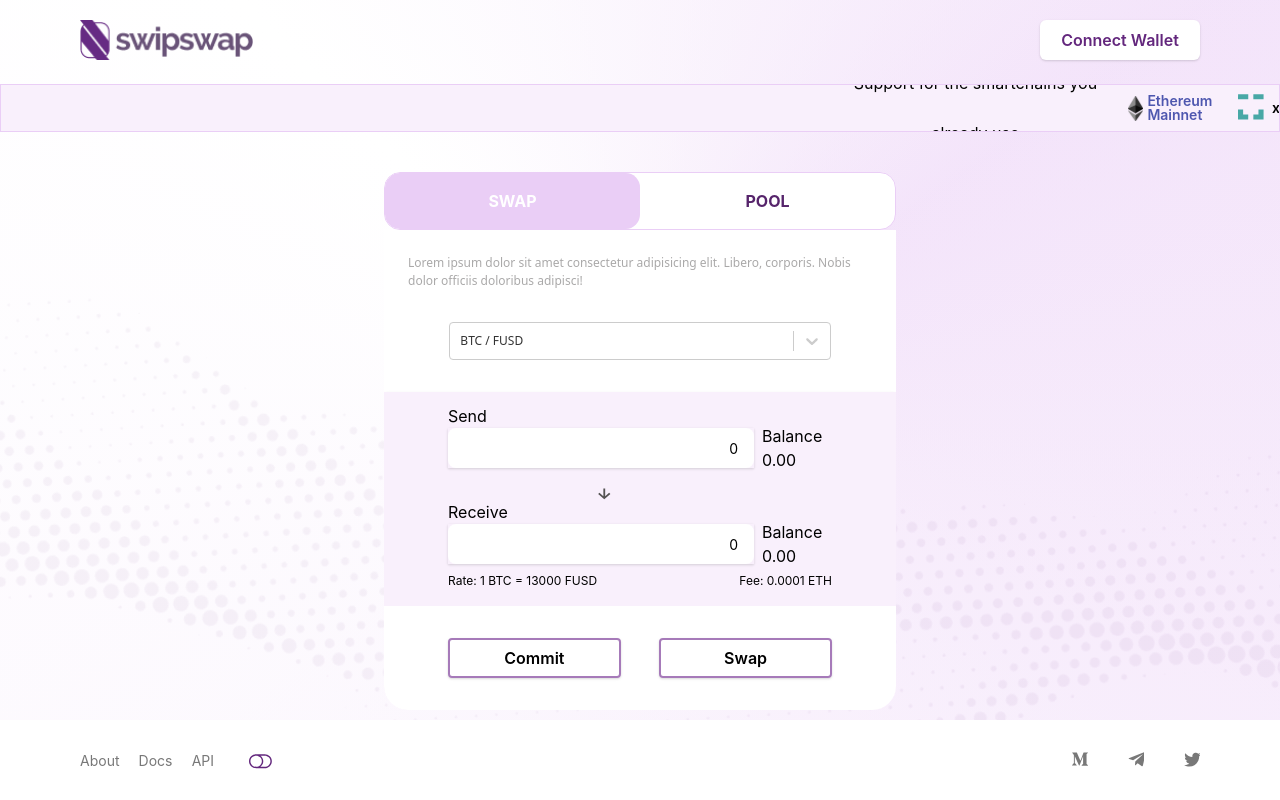
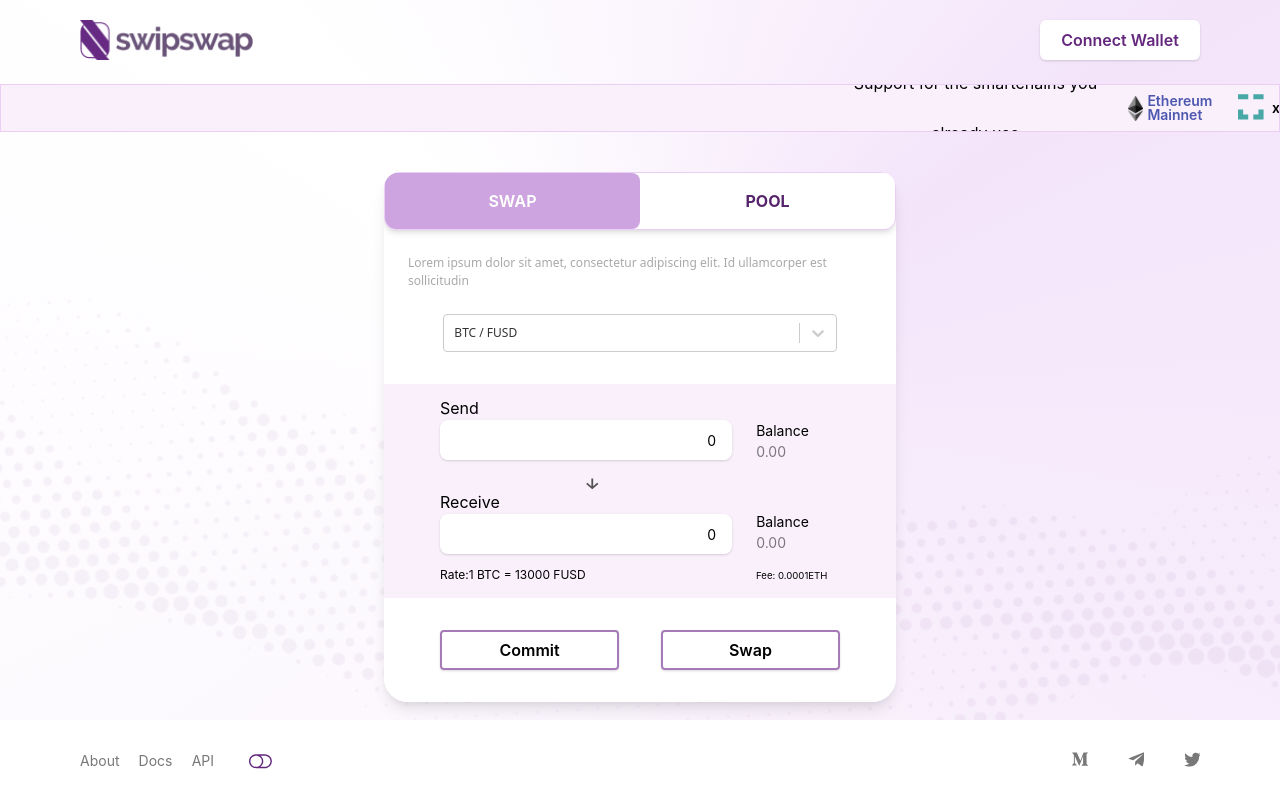
Before and after one commit to swipswap/webclient, a Next.js app: page / in a window 1280 px wide. Built offline with nearby package versions, Linux system fonts and the light colour scheme.

Commit message:
Improve ui for form

```diff
--- a/components/DropDown/index.tsx
+++ b/components/DropDown/index.tsx
@@ -1,9 +1,8 @@
 import Select from 'react-select'
 
 export default function DropDown ({ theme, options, name, changeHandler }) {
-  // const bgStyle = false ? 'bg-white text-black': 'bg-swip-deep'
   return (
-    <div className={`w-11/12 mx-auto rounded-lg mb-2 md:mb-5`}>
+    <div className={`mt-3 md:mt-6 px-0 md:px-4 md:w-11/12 mx-auto rounded-lg mb-2 md:mb-5`}>
       <Select instanceId="select-select" defaultValue={options[0]} placeholder="Select pair" options={options} name={name} onChange={changeHandler} />
     </div>
   )
--- a/components/Footer/index.tsx
+++ b/components/Footer/index.tsx
@@ -3,7 +3,7 @@ import SocialLinks from "../SocialLinks";
 
 export default function Footer({ theme, setTheme }){
   return(
-    <div className={`absolute bottom-0 w-full flex items-center justify-between px-6 md:px-20 h-12 md:h-20 mx-auto bg-${theme.footer.bg}`}>
+    <div className={`bottom-0 w-full flex items-center justify-between px-6 md:px-20 h-12 md:h-20 mx-auto bg-${theme.footer.bg}`}>
       <nav>
         <ul className="flex items-center justify-between w-32 md:w-48 text-xs md:text-sm">
           {["About","Docs","API"].map(item => <MenuItem key={item} text={item} />)}
--- /dev/null
+++ b/components/FormField/index.tsx
@@ -0,0 +1,7 @@
+const FormField = ({children, className=""}) => (
+	<div className={`flex pl-2 tablets:pl-6  justify-between ${className}`}>
+		{children}
+	</div>
+)
+
+export default  FormField
--- a/components/FormInput/index.tsx
+++ b/components/FormInput/index.tsx
@@ -1,25 +1,11 @@
-// export default function FormInput({label, value, onChange, coin, name, balance="", balanceText="Balance", textPosition="right"}: {label: string; textPosition?:string; value: number | string; onChange: (e?: any )=>void; coin?: string; name: string; balance?: string; balanceText?:string }){
-//     return (
-        // <div className="mt-8">
-        //     <span className="inline-block w-full text-right text-xs px-2">
-        //     {balance && <>
-        //         <span className={`inline-block text-left w-12`}>{balanceText}:</span>
-        //         <span className="inline-block text-left w-12 underline cursor-pointer hover:text-gray-700">{balance}</span>
-        //     </>
-        //     }
-        //     </span>
-        //     <label className="relative flex w-full h-10 justify-between shadow">
-        //         <span className="flex items-center w-20 h-full pl-2 text-xl text-left">{label}</span>
-        //         <input className={`absolute w-full -z-1 flex left-0 items-center text-xl h-full px-20 pr-16 text-${textPosition} focus:outline-none`} name={name} value={value} onChange={onChange}/>
-        //         <span className="flex items-center w-16 h-full pr-2 text-xl text-right justify-end">{coin}</span>
 export default function FormInput({theme, classname, inputStyle, label, value, onChange, coin, name, balance="", balanceText="Balance"}: {inputStyle:string; theme: Theme; classname: string; label: string; value: number | string; onChange: (e?: any )=>void; coin?: string; name: string; balance?: string; balanceText?:string }){
-	const bgStyle = theme ? `bg-${theme.swap.bgPri} text-${theme.swap.balTxt} focus:bg-${theme.swap.balTxt}`: 'bg-swip-deep text-white'
+	const bgStyle = theme ? `bg-${theme.swap.bgPri} text-${theme.swap.balTxt} focus:bg-${theme.swap.bgPri}`: 'bg-swip-deep text-white'
 	return (
-        <div className={`${classname} w-3/4`}>
-						<label className={`text-sm md:text-base text-${theme.swap.balTxt}`}>{label}</label>
-            <label className="relative flex w-full h-10 justify-between shadow">
-                <span className={`z-3 p-2 flex ${theme ? 'text-black': 'text-white'} w-20 h-full text-sm text-right justify-start`}>{coin}</span>
-                <input className={`${inputStyle} ${bgStyle} rounded-lg absolute w-full -z-1 flex left-0 h-full p-4 text-sm focus:outline-none`} name={name} value={value} onChange={onChange}/>
+        <div className={`w-8/12 md:w-3/4 ${classname}`}>
+			<span className={`text-sm md:text-base text-${theme.swap.balTxt}`}>{label}</span>
+            <label className="relative flex w-full h-10 justify-between shadow overflow-hidden rounded-lg">
+                {/* <span className={`z-3 p-2 flex ${theme ? 'text-black': 'text-white'} w-20 h-full text-sm text-right justify-start`}>{coin}</span> */}
+                <input autoComplete="off" className={`${inputStyle} ${bgStyle} rounded-lg absolute w-full -z-1 flex left-0 h-full p-4 text-sm focus:outline-none`} name={name} value={value} onChange={onChange}/>
             </label>
         </div>
 
--- a/components/Layout/index.tsx
+++ b/components/Layout/index.tsx
@@ -34,7 +34,7 @@ const Layout = ({ theme, children }: {children:any, theme:Theme}) => {
 
 
   return (
-    <main className={`relative block h-screen pt-1 w-full ${theme.bgCol} bg-bg-img bg-no-repeat bg-cover bg-center`}>
+    <main className={` flex flex-col justify-between relative h-screen pt-1 w-full ${theme.bgCol} bg-bg-img bg-no-repeat bg-cover bg-center`}>
         {children}
     </main>
   )
--- a/components/Swap/index.tsx
+++ b/components/Swap/index.tsx
@@ -1,12 +1,11 @@
 import { useState, useEffect } from "react"
 import { toast } from 'react-toastify'
 import { handleCommit, handleFinalise, loadPool, handleValueChange, supportedPools, getAddressBalance, toggleModalState } from "../handlers"
-import Select from 'react-select'
 import FormInput from '../FormInput'
 import PaymentModal from "../PaymentModal"
 import { tbitcoin } from "../../scripts"
-import DropDown from "../DropDown"
 import { FormBtn } from "../Button"
+import FormField from "../FormField"
 
 const initLockDetails = {
 	amount: "",
@@ -50,11 +49,11 @@ export default function Swap({ lightTheme, address, selectedPair, theme }) {
 	const bgStyle = `bg-${theme.swap.bgPri}`
 	const textStyle = `text-${theme.swap.balTxt}`
 
-	return <div className="w-full shadow rounded">
+	return <div className="w-full">
 		<form onSubmit={(e) => { e.preventDefault() }}>
 			<div className={`h-52 bg-${theme.swap.bgSec}`}>
-				<div className='px-10 pb-1'>
-					<div className='flex pl-2 tablets:pl-6'>
+				<div className='px-5 md:px-8'>
+					<FormField>
 						<FormInput
 							classname='mt-3'
 							inputStyle={'w-3/5 text-right'}
@@ -64,44 +63,39 @@ export default function Swap({ lightTheme, address, selectedPair, theme }) {
 							name={'externalCoin'}
 							coin={externalCoin}
 						/>
-						<div className='text-sm md:text-base pl-2 flex justify-right align-center flex-col mt-8'>
+						<div className='w-4/12 text-xs md:text-sm pl-3 md:pl-6 pt-2 md:pt-1 flex justify-right align-center flex-col mt-8'>
 							<p className={textStyle}>Balance</p>
-							<p className={textStyle}>0.00</p>
+							<p className={`${textStyle} opacity-50`}>0.00</p>
 						</div>
+					</FormField>
+					<div className='w-8/12 md:w-3/4 pl-4 mt-4'>
+						<svg className={`${textStyle} mx-auto`} width="13" height="12" viewBox="0 0 13 12" fill="none" xmlns="http://www.w3.org/2000/svg">
+							<ArrowSVGPath />
+						</svg>
 					</div>
-					<div className='w-4/5 pl-4 mt-4'>
-						{
-							lightTheme ? <svg className={`${textStyle} mx-auto`} width="13" height="12" viewBox="0 0 13 12" fill="none" xmlns="http://www.w3.org/2000/svg">
-								<path d="M12.3909 5.92105L11.1009 4.79236L7.18465 8.21912V0.567383H5.36015V8.21912L1.44385 4.79236L0.153931 5.92105L6.2724 11.2747L12.3909 5.92105Z" fill="#555353" />
-							</svg> :
-								<svg className={`${textStyle} mx-auto`} width="13" height="12" viewBox="0 0 13 12" fill="none" xmlns="http://www.w3.org/2000/svg">
-									<path d="M12.3909 5.92105L11.1009 4.79236L7.18465 8.21912V0.567383H5.36015V8.21912L1.44385 4.79236L0.153931 5.92105L6.2724 11.2747L12.3909 5.92105Z" fill="#A67AB9" />
-								</svg>
-						}
-					</div>
-					<div className='flex tablets:pl-6 pl-2'>
+					<FormField>
 						<FormInput classname='' inputStyle={'w-3/5 text-right'} theme={theme} label="Receive" value={coinsAmount.onChainCoin} onChange={handleValueChange(setCoinsAmount, ratio)} name={'onChainCoin'} coin={onChainCoin} />
-						<div className='text-sm md:text-base pl-2 flex justify-center align-center flex-col mt-4 pt-1'>
+						<div className='w-4/12 text-xs md:text-sm pl-3 md:pl-6 pt-2 md:pt-1 flex justify-center align-center flex-col mt-4'>
 							<p className={textStyle}>Balance</p>
-							<p className={textStyle}>0.00</p>
+							<p className={`${textStyle} opacity-50`}>0.00</p>
 						</div>
-					</div>
-					<div className={`text-xs pl-2 tablets:pl-6 mb-3 mt-1 mx-auto ${textStyle} tablets:px-6 flex justify-between`}>
-						<span>Rate: 1 {externalCoin} = {ratio} {onChainCoin}</span>
-						<span>Fee: 0.0001 ETH</span>
+					</FormField>
+					<div className={`w-full text-xs pl-2 tablets:pl-6 mb-3 mt-3 mx-auto ${textStyle} tablets:px-6 flex justify-between`}>
+						<span className="w-8/12 md:w-3/4 inline-block"><span className="hidden md:inline-block">Rate: </span>1 {externalCoin} = {ratio} {onChainCoin}</span>
+						<span className="w-4/12 md:w-1/4 inline-block pl-3 md:pl-4 text-tiny6">Fee: 0.0001ETH</span>
 					</div>
 				</div>
-				<div className={`${bgStyle} px-10`}>
+				<div className={`${bgStyle} px-8`}>
 					<div className={`w-full flex py-4 md:py-8 justify-between`}>
 						<FormBtn
 							disabledStatus={lockDetails.pool !== ""}
-							classname={`w-2/5 h-10 tablets:ml-6 font-semibold ${lightTheme ? 'text-black hover:text-yellow-200 hover:bg-swip-deep' : 'text-yellow-200 hover:text-black hover:bg-swip-light-300'} bg-transparent-0 border-2 border-swip-light-300 rounded shadow`}
+							classname={`w-5/12 md:w-2/5 h-8 md:h-10 tablets:ml-6 font-semibold ${lightTheme ? 'text-black hover:text-yellow-200 hover:bg-swip-deep' : 'text-yellow-200 hover:text-black hover:bg-swip-light-300'} bg-transparent-0 border-2 border-swip-light-300 rounded shadow`}
 							clickHandler={handleCommit({ mainPoolAddress, tokenAddress: value, amount: Number(coinsAmount.externalCoin) }, pools, setLockdetails, toast)}
 							text='Commit'
 						/>
 						<FormBtn
 							disabledStatus={lockDetails.pool === ""}
-							classname={`w-2/5 h-10 tablets:mr-6 font-semibold ${lightTheme ? 'text-black hover:text-yellow-200 hover:bg-swip-deep' : 'text-yellow-200 hover:text-black hover:bg-swip-light-300'} bg-transparent-0 border-2 border-swip-light-300 rounded shadow`}
+							classname={`w-5/12 md:w-2/5 h-8 md:h-10 tablets:mr-6 font-semibold ${lightTheme ? 'text-black hover:text-yellow-200 hover:bg-swip-deep' : 'text-yellow-200 hover:text-black hover:bg-swip-light-300'} bg-transparent-0 border-2 border-swip-light-300 rounded shadow`}
 							clickHandler={toggleModalState(setModalIsOpen)}
 							text='Swap'
 						/>
@@ -121,3 +115,6 @@ export default function Swap({ lightTheme, address, selectedPair, theme }) {
 		/>
 	</div>
 }
+
+// const arrowSVGPath = () => 	<path d="M12.3909 5.92105L11.1009 4.79236L7.18465 8.21912V0.567383H5.36015V8.21912L1.44385 4.79236L0.153931 5.92105L6.2724 11.2747L12.3909 5.92105Z" fill="#A67AB9" />
+const ArrowSVGPath = () => 	<path d="M12.3909 5.92105L11.1009 4.79236L7.18465 8.21912V0.567383H5.36015V8.21912L1.44385 4.79236L0.153931 5.92105L6.2724 11.2747L12.3909 5.92105Z" fill="#555353" />
--- a/components/Switch/index.tsx
+++ b/components/Switch/index.tsx
@@ -10,19 +10,17 @@ export default function Switch({ MainComponent, theme, OtherComponent, mainText,
 
     const className=`w-1/2 p-2 md:p-4 rounded-lg text-${formSwitch.sliderCaseTxt} h-full outline-none focus:outline-none font-bold`
     const translation = `transition duration-1000 ease-in-out transform ${isMain ? "" : "translate-x-full"}`
-    const switchClassName=`rounded-xl md:rounded-09 p-2 md:p-4 block w-1/2 bg-${formSwitch.sliderbg} rounded-lg outline-none focus:outline-none absolute top-0 font-bold text-${formSwitch.sliderTxt} ${translation}`
+    const switchClassName=`rounded-035 md:rounded-lg p-2 md:p-4 block w-1/2 bg-${formSwitch.sliderbg} rounded-lg outline-none focus:outline-none absolute top-0 font-bold text-${formSwitch.sliderTxt} ${translation}`
     return (
-      <div className="mx-2 md:mx-auto mt-5 md:mt-10 md:max-w-lg m-auto rounded-xl md:rounded-2xl md:rounded-b-3xl overflow-hidden">
-        <div className={`w-full ${bgStyle} rounded-xl md:rounded-2xl overflow-hidden border border-${formSwitch.sliderBorder} relative`}>
+      <div className="mx-6 bg-white md:mx-auto mt-5 md:mt-10 md:max-w-lg m-auto shadow-lg rounded-xl md:rounded-2xl md:rounded-b-3xl overflow-hidden">
+        <div className={`w-full h-10 md:h-auto ${bgStyle} shadow-md rounded-md md:rounded-xl overflow-hidden border border-${formSwitch.sliderBorder} relative`}>
             <button name="main" className={className} onClick={handleComponentSwitch(true, setIsMain, handleClick)}>{mainText}</button>
             <button name="other" className={className} onClick={handleComponentSwitch(false, setIsMain, handleClick)}>{otherText}</button>
             <button data-testid="home-slider" className={switchClassName}>{isMain ? mainText : otherText}</button>
         </div>
-				<div className={`${bgStyle} md:h-36 px-3 md:px-6 pt-6 pb-3 text-${formSwitch.note} font-sans text-xs`}>
-					Lorem ipsum dolor sit amet consectetur adipisicing elit. Libero, corporis. Nobis dolor officiis doloribus adipisci!
-				<div className='pt-4 md:pt-8 px-6'>
-					<DropDown theme={theme} options={options} name={isMain ? 'address' : 'pool'} changeHandler={isMain ? setSelectedPair : setPool} />
-				</div>
+				<div className={`${bgStyle} px-4 md:px-6 pt-4 md:pt-6 pb-3 text-${formSwitch.note} font-sans text-xs bg-black`}>
+          <div className="w-full" >Lorem ipsum dolor sit amet, consectetur adipiscing elit. Id ullamcorper est sollicitudin</div>
+          <DropDown theme={theme} options={options} name={isMain ? 'address' : 'pool'} changeHandler={isMain ? setSelectedPair : setPool} />
 				</div>
         <div className="w-full">
           {isMain ? MainComponent: OtherComponent}
--- a/components/Themes/index.ts
+++ b/components/Themes/index.ts
@@ -21,7 +21,7 @@ const themes : {[key: string]: Theme} = {
         sliderBorder: "swip-light",
         sliderCasebg: "",
         sliderCaseTxt: "swip-deep-500",
-        sliderbg: "swip-light",
+        sliderbg: "pinkish",
         sliderTxt: "white",
         note: "swip-form-text",
       },
--- a/pages/index.tsx
+++ b/pages/index.tsx
@@ -40,6 +40,7 @@ export default function Home() {
         options={supportedPools}
         setPool={setPool}
       />
+      <Footer setTheme={setTheme} theme={theme}/>
       <ToastContainer
         position="top-center"
         autoClose={5000}
@@ -52,7 +53,7 @@ export default function Home() {
         pauseOnHover
         className="z-50"
       />
-      <Footer setTheme={setTheme} theme={theme}/>
+
     </Layout>
   )
 }
--- a/tailwind.config.js
+++ b/tailwind.config.js
@@ -24,6 +24,7 @@ module.exports = {
         "send-test": "#737373",
         "qr-border": "#77C2D4",
         "brownish": "#787878",
+        "pinkish": "rgba(193, 142, 216, 0.8)",
 
       },
       backgroundImage: theme => ({
@@ -49,7 +50,9 @@ module.exports = {
         "210": "210px"
       },
       borderRadius: {
-        "09": "0.9rem"
+        "09": "0.9rem",
+        "076": "0.76rem",
+        "035": "0.35rem",
       },
       padding: {
         'hero-sml': '80px'
@@ -65,7 +68,8 @@ module.exports = {
         "full": "100%",
       },
       fontSize: {
-        "2rem": "2rem"
+        "2rem": "2rem",
+        "tiny6": ["0.6rem", "20px"],
       },
     },
   },
```
Also changed, not shown: components/Pool/index.tsx (+16 -25 lines). Lines whose indentation alone changed are shown as unchanged.
